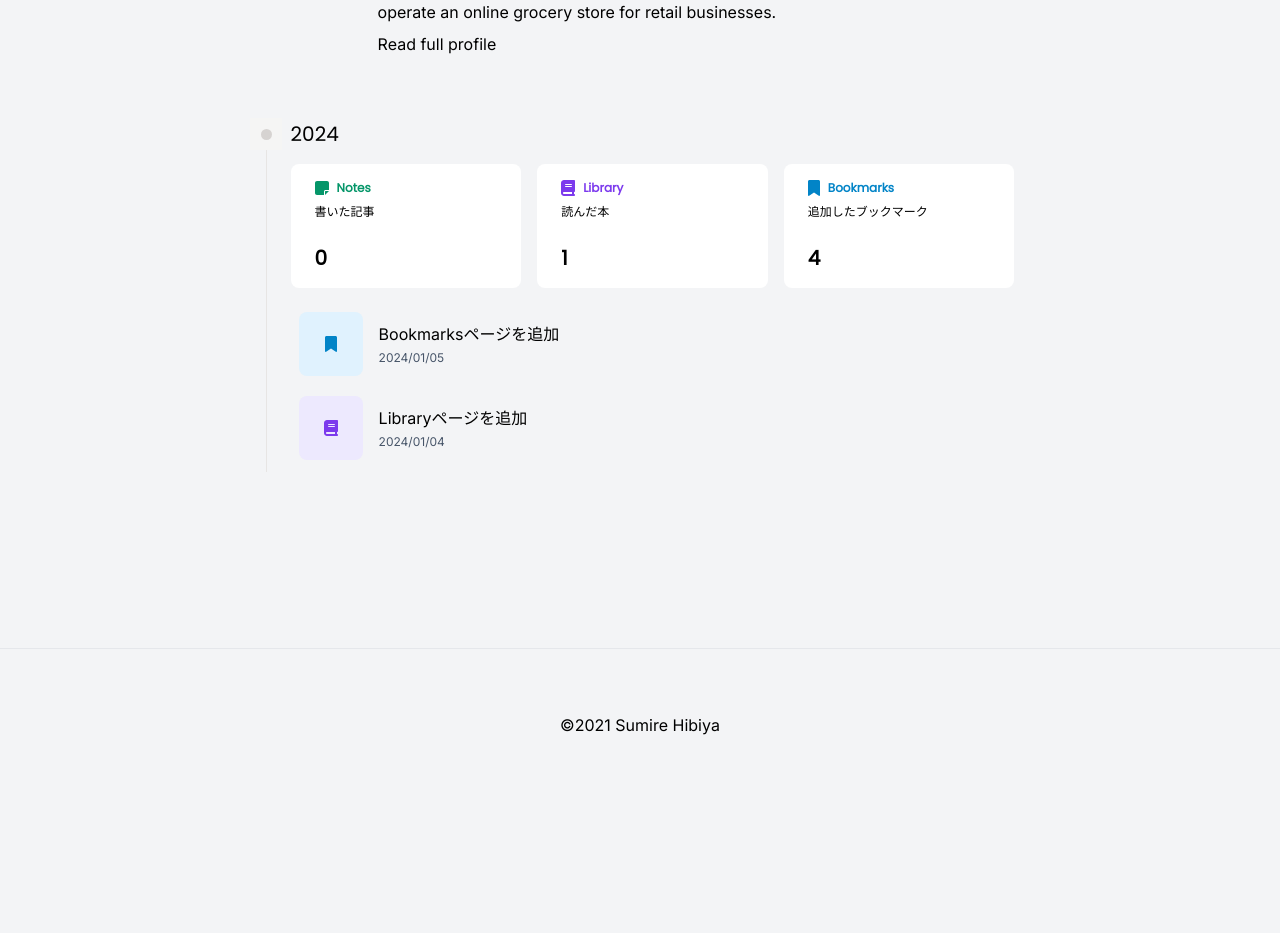
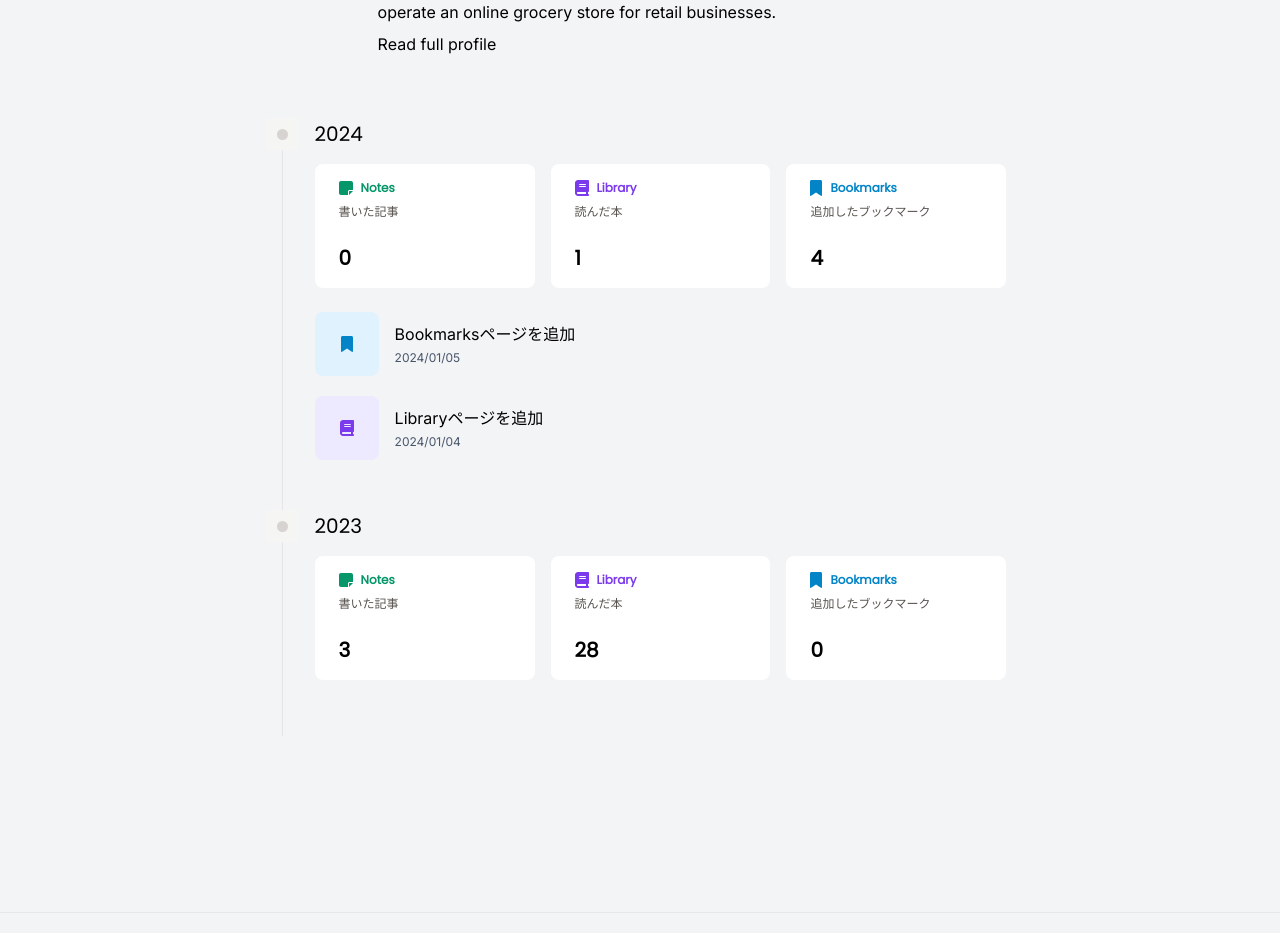
Before and after one commit to suuminbot/sumirehibiyacom, a Next.js app: page / in a window 1280 px wide. Shown: the part 322-1255 px from the top of the page. Before the commit the page ends 1123 px from the top, so only its background shows below. Built offline with nearby package versions, Linux system fonts and the light colour scheme; what tailwindcss-fluid-type would draw is missing.

Commit message:
update style

```diff
--- a/app/home/activitySummaryCard.tsx
+++ b/app/home/activitySummaryCard.tsx
@@ -48,17 +48,17 @@ const ActivitySummaryCard: React.FC<ActivitySummaryCardProps> = ({
   }
 
   return (
-    <div className="bg-white py-4 px-6 rounded-lg">
-      <div className="flex items-center mb-2">
+    <div className="bg-white py-3 px-4 md:py-4 md:px-6 rounded-lg">
+      <div className="flex items-center md:mb-2">
         <FontAwesomeIcon
           icon={categoryIcon}
-          className={`h-4 mr-2 ${categoryIconColor}`}
+          className={`h-4 mr-2 flex-none ${categoryIconColor}`}
         />
         <p className={`text-xs font-bold font-display ${categoryIconColor}`}>
           {category}
         </p>
       </div>
-      <p className="text-xs mb-6">{description}</p>
+      <p className="text-xs text-stone-600 mb-2 md:mb-6">{description}</p>
       <p className="text-xl font-bold font-display">{number}</p>
     </div>
   )
--- a/app/page.tsx
+++ b/app/page.tsx
@@ -20,18 +20,18 @@ const Home: React.FC = () => {
       <div className="mb-16">
         <Profile />
       </div>
-      <div className="border-l border-stone-200 pl-6 relative">
+      <div className="ml-4 border-l border-stone-200 pl-6 pb-10 relative">
         <h2
           className="
             before:block before:h-8 before:w-8 before:bg-stone-100 before:absolute before:-left-[17px]
             after:block after:w-[11px] after:h-[11px] after:rounded-full after:bg-stone-300 after:absolute after:-left-[6px]
-            font-display m-0
+            font-display m-0 px-2
             flex items-center
            "
         >
           2024
         </h2>
-        <div className="grid grid-cols-3 gap-4 my-4">
+        <div className="px-2 my-4 grid grid-cols-2 md:grid-cols-3 gap-2 md:gap-4 ">
           <ActivitySummaryCard category="Notes" number="0" />
           <ActivitySummaryCard category="Library" number="1" />
           <ActivitySummaryCard category="Bookmarks" number="4" />
@@ -46,6 +46,23 @@ const Home: React.FC = () => {
           />
         ))}
       </div>
+      <div className="ml-4 border-l border-stone-200 pl-6 pb-10 relative">
+        <h2
+          className="
+            before:block before:h-8 before:w-8 before:bg-stone-100 before:absolute before:-left-[17px]
+            after:block after:w-[11px] after:h-[11px] after:rounded-full after:bg-stone-300 after:absolute after:-left-[6px]
+            font-display m-0 px-2
+            flex items-center
+           "
+        >
+          2023
+        </h2>
+        <div className="px-2 my-4 grid grid-cols-2 md:grid-cols-3 gap-2 md:gap-4 ">
+          <ActivitySummaryCard category="Notes" number="3" />
+          <ActivitySummaryCard category="Library" number="28" />
+          <ActivitySummaryCard category="Bookmarks" number="0" />
+        </div>
+      </div>
     </div>
   )
 }
```
